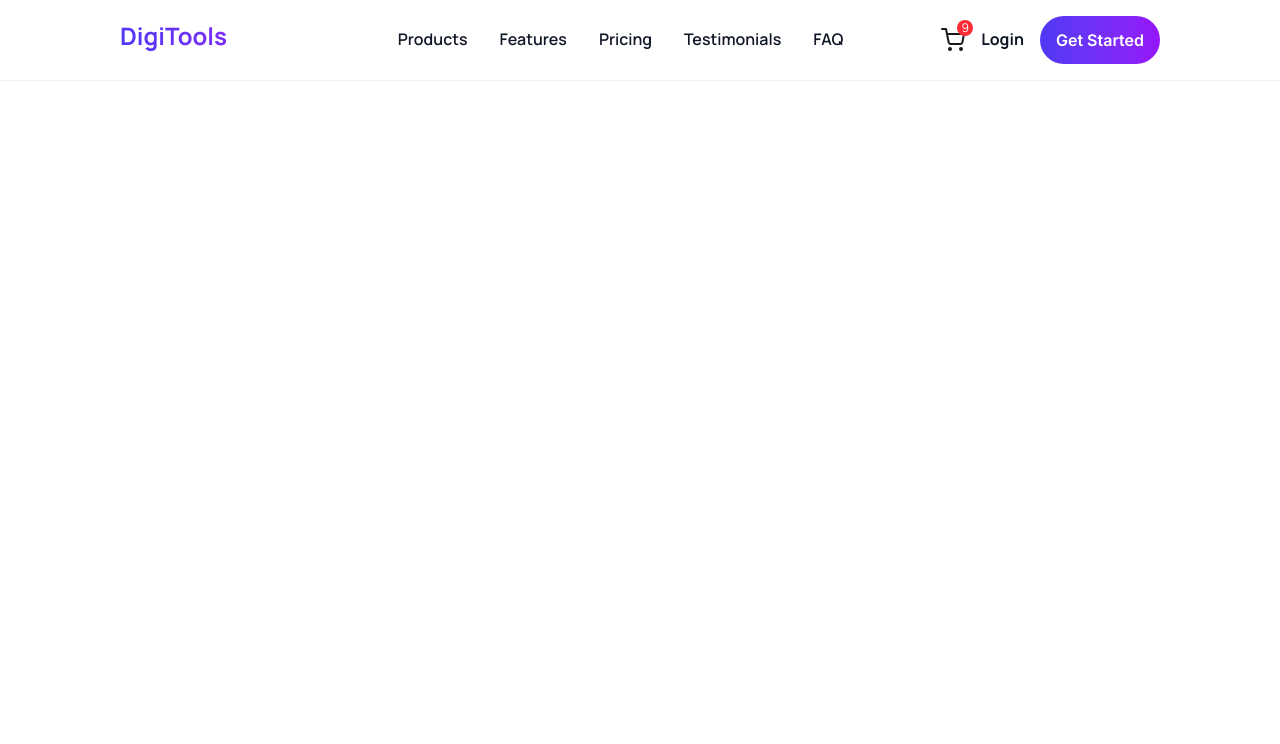
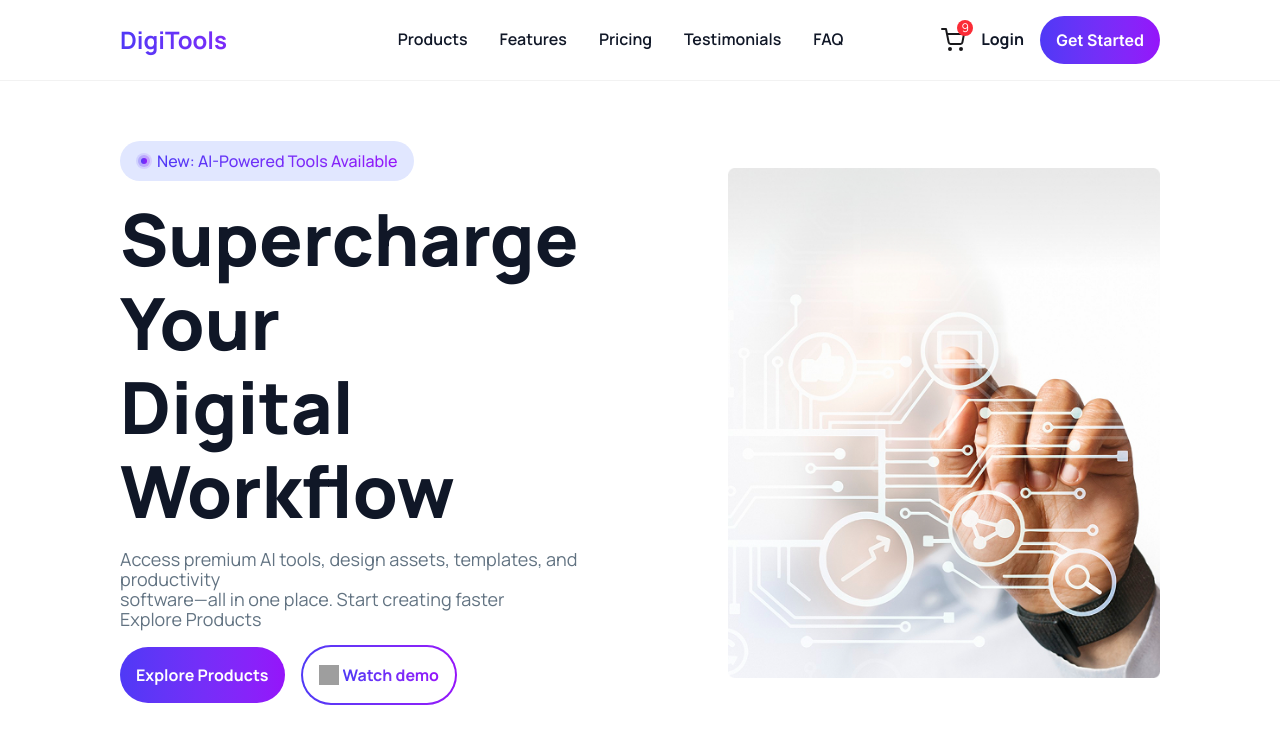
Before and after one commit to Rakib-dhali/PH-Assignment-06, a React (Vite) app: page / in a window 1280 px wide. Shown: the top 744 px of the page. Built offline with nearby package versions, Linux system fonts and the light colour scheme; grey boxes are pictures that could not be loaded.

Commit message:
completed banner

```diff
--- a/src/App.jsx
+++ b/src/App.jsx
@@ -1,9 +1,11 @@
+import Banner from "./sections/Banner";
 import Nav from "./sections/Nav";
 
 function App() {
   return (
     <>
       <Nav />
+      <Banner />
     </>
   );
 }
--- /dev/null
+++ b/src/components/Dot.jsx
@@ -0,0 +1,14 @@
+import React from 'react'
+
+const Dot = () => {
+  return (
+    <div className='size-4 flex-center rounded-full bg-linear-to-r from-[#4F39F620] to-[#9514FA20]'>
+        <div className='size-3 flex-center rounded-full bg-linear-to-r from-[#4F39F640] to-[#9514FA40]'>
+            <div className='size-1.5 flex-center rounded-full bg-linear-to-r from-[#4F39F6] to-[#9514FA]'>
+            </div>
+        </div>
+    </div>
+  )
+}
+
+export default Dot
--- a/src/index.css
+++ b/src/index.css
@@ -1,5 +1,5 @@
 @import "tailwindcss";
-/* @plugin "daisyui"; */
+
 @plugin "daisyui" {
   themes: light --default;
 }
@@ -8,10 +8,16 @@
   font-family: "Manrope", sans-serif;
 }
 
-li {
+li, button {
   cursor: pointer;
 }
 
 .font-inter {
   font-family: "Inter", sans-serif;
 }
+
+.flex-center {
+    display: flex;
+    align-items: center;
+    justify-content: center;
+}
--- /dev/null
+++ b/src/sections/Banner.jsx
@@ -0,0 +1,49 @@
+import Dot from "../components/Dot";
+import banner from "/assets/banner.png";
+import { IoPlayOutline } from "react-icons/io5";
+
+const Banner = () => {
+  return (
+    <div className="w-full relative md:max-w-400 sm:px-7 md:px-10 lg:px-20 xl:px-30 2xl:px-40 flex-center my-15 gap-15">
+      {/* left */}
+      <div className="text-left flex flex-col items-start justify-start gap-4">
+        <div className="bg-[#E1E7FF] rounded-full flex-center gap-1.25 px-4 py-2">
+          <Dot />
+          <span className="font-medium  bg-linear-to-r from-[#4F39F6] to-[#9514FA] bg-clip-text text-transparent">
+            New: AI-Powered Tools Available
+          </span>
+        </div>
+        <h1 className=" font-extrabold leading-21 text-7xl text-[#101727] ">
+          Supercharge Your <br /> Digital Workflow
+        </h1>
+        <p className="text-lg leading-5 text-[#627382]">
+          Access premium AI tools, design assets, templates, and productivity{" "}
+          <br />
+          software—all in one place. Start creating faster <br />
+          Explore Products
+        </p>
+
+        <div className="flex-center gap-4">
+          <button className="text-white font-bold  bg-linear-to-r from-[#4F39F6] to-[#9514FA] rounded-full p-4">
+            Explore Products
+          </button>
+          <button className="bg-linear-to-r from-[#4F39F6] to-[#9514FA] p-0.5 rounded-full flex-center ">
+            <div className="flex-center gap-1 rounded-full p-4  bg-white ">
+              <img className="size-5" src="https://img.icons8.com/nolan/64/play.png" alt="play"/>
+              <span className=" font-bold bg-linear-to-r from-[#4F39F6] to-[#9514FA] bg-clip-text text-transparent">
+                Watch demo
+              </span>
+            </div>
+          </button>
+        </div>
+      </div>
+
+      {/* right */}
+      <div>
+        <img src={banner} alt={banner} />
+      </div>
+    </div>
+  );
+};
+
+export default Banner;
--- a/src/sections/Nav.jsx
+++ b/src/sections/Nav.jsx
@@ -6,7 +6,7 @@ const Nav = () => {
     <div className="w-full relative md:max-w-400 border-b border-b-[#F2F2F2] py-2 md:py-4 p-5 sm:px-7 md:px-10 lg:px-20 xl:px-30 2xl:px50 flex items-center justify-between">
       <div className="flex items-center justify-center gap-3">
         <Menu />
-        <h1 className="md:w-45 md:h-10 w- h-7 w-27 bg-linear-to-r from-[#4F39F6] to-[#9514FA] bg-clip-text text-transparent font-bold text-2xl ">
+        <h1 className="md:w-45 w-27 bg-linear-to-r from-[#4F39F6] to-[#9514FA] bg-clip-text text-transparent font-bold text-2xl ">
           DigiTools
         </h1>
       </div>
```
